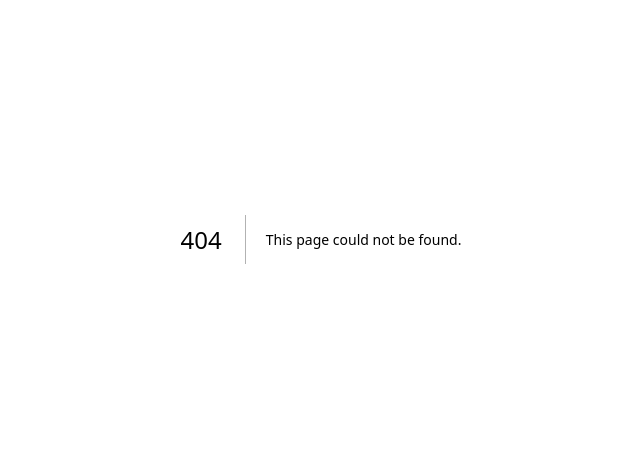
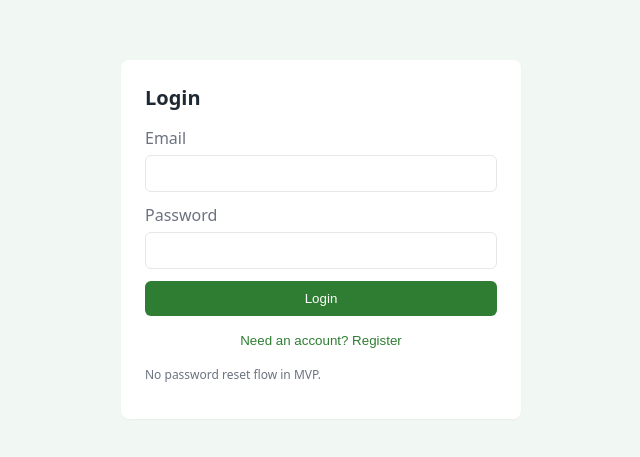
Before and after one commit to sanjanb/k-tech-nain, a Next.js app: page /auth in a window 1280 px wide. Before the commit this address had no page. Shown: the part 161-618 px from the top of the page, without its empty margins (319-959 px from the left). Built offline with nearby package versions, Linux system fonts and the light colour scheme; no server answers.

Commit message:
feat: implement authentication page with login and registration functionality

```diff
--- /dev/null
+++ b/app/auth/page.jsx
@@ -0,0 +1,150 @@
+'use client';
+
+import { useState } from 'react';
+import { useRouter } from 'next/navigation';
+import { auth, db } from '../../lib/firebase';
+import { createUserWithEmailAndPassword, signInWithEmailAndPassword } from 'firebase/auth';
+import { doc, setDoc, getDoc } from 'firebase/firestore';
+
+export default function AuthPage() {
+  const router = useRouter();
+  const [mode, setMode] = useState('login'); // 'login' | 'register'
+  const [name, setName] = useState('');
+  const [email, setEmail] = useState('');
+  const [password, setPassword] = useState('');
+  const [role, setRole] = useState('buyer'); // 'farmer' | 'buyer'
+  const [loading, setLoading] = useState(false);
+  const [error, setError] = useState('');
+
+  const onSubmit = async (e) => {
+    e.preventDefault();
+    setError('');
+    setLoading(true);
+    try {
+      if (mode === 'register') {
+        if (!name.trim()) throw new Error('Name is required');
+        const cred = await createUserWithEmailAndPassword(auth, email.trim(), password);
+        const { uid } = cred.user;
+        await setDoc(doc(db, 'users', uid), {
+          uid,
+          name: name.trim(),
+          email: cred.user.email,
+          role,
+        });
+        // Redirect based on selected role
+        router.replace(role === 'farmer' ? '/farmer' : '/browse');
+      } else {
+        const cred = await signInWithEmailAndPassword(auth, email.trim(), password);
+        const { uid } = cred.user;
+        const snap = await getDoc(doc(db, 'users', uid));
+        if (!snap.exists()) {
+          throw new Error('User profile not found');
+        }
+        const data = snap.data();
+        const userRole = data?.role === 'farmer' ? 'farmer' : 'buyer';
+        router.replace(userRole === 'farmer' ? '/farmer' : '/browse');
+      }
+    } catch (err) {
+      setError(err?.message || 'Something went wrong');
+    } finally {
+      setLoading(false);
+    }
+  };
+
+  return (
+    <div style={{ minHeight: '100vh', display: 'grid', placeItems: 'center', background: '#F1F8F4' }}>
+      <form onSubmit={onSubmit} style={{ width: '100%', maxWidth: 400, background: '#FFFFFF', padding: 24, borderRadius: 8, boxShadow: '0 1px 2px rgba(0,0,0,0.04)' }}>
+        <h1 style={{ margin: 0, marginBottom: 16, color: '#1F2933', fontSize: 20, fontWeight: 600 }}>
+          {mode === 'login' ? 'Login' : 'Register'}
+        </h1>
+
+        {mode === 'register' && (
+          <div style={{ marginBottom: 12 }}>
+            <label style={{ display: 'block', marginBottom: 6, color: '#6B7280' }}>Name</label>
+            <input
+              type="text"
+              value={name}
+              onChange={(e) => setName(e.target.value)}
+              required
+              style={{ width: '100%', padding: '10px 12px', border: '1px solid #E5E7EB', borderRadius: 6 }}
+            />
+          </div>
+        )}
+
+        <div style={{ marginBottom: 12 }}>
+          <label style={{ display: 'block', marginBottom: 6, color: '#6B7280' }}>Email</label>
+          <input
+            type="email"
+            value={email}
+            onChange={(e) => setEmail(e.target.value)}
+            required
+            style={{ width: '100%', padding: '10px 12px', border: '1px solid #E5E7EB', borderRadius: 6 }}
+          />
+        </div>
+
+        <div style={{ marginBottom: 12 }}>
+          <label style={{ display: 'block', marginBottom: 6, color: '#6B7280' }}>Password</label>
+          <input
+            type="password"
+            value={password}
+            onChange={(e) => setPassword(e.target.value)}
+            required
+            style={{ width: '100%', padding: '10px 12px', border: '1px solid #E5E7EB', borderRadius: 6 }}
+          />
+        </div>
+
+        {mode === 'register' && (
+          <div style={{ marginBottom: 16 }}>
+            <label style={{ display: 'block', marginBottom: 6, color: '#6B7280' }}>Role</label>
+            <div style={{ display: 'flex', gap: 16 }}>
+              <label style={{ display: 'flex', gap: 8, alignItems: 'center', color: '#1F2933' }}>
+                <input
+                  type="radio"
+                  name="role"
+                  value="buyer"
+                  checked={role === 'buyer'}
+                  onChange={() => setRole('buyer')}
+                />
+                Buyer
+              </label>
+              <label style={{ display: 'flex', gap: 8, alignItems: 'center', color: '#1F2933' }}>
+                <input
+                  type="radio"
+                  name="role"
+                  value="farmer"
+                  checked={role === 'farmer'}
+                  onChange={() => setRole('farmer')}
+                />
+                Farmer
+              </label>
+            </div>
+          </div>
+        )}
+
+        {error && (
+          <div style={{ color: '#B91C1C', fontSize: 14, marginBottom: 12 }}>{error}</div>
+        )}
+
+        <button
+          type="submit"
+          disabled={loading}
+          style={{ width: '100%', padding: '10px 12px', background: '#2E7D32', color: '#FFFFFF', border: 'none', borderRadius: 6, cursor: 'pointer' }}
+        >
+          {loading ? 'Please wait…' : mode === 'login' ? 'Login' : 'Create account'}
+        </button>
+
+        <div style={{ marginTop: 12, textAlign: 'center' }}>
+          <button
+            type="button"
+            onClick={() => setMode(mode === 'login' ? 'register' : 'login')}
+            style={{ background: 'transparent', border: 'none', color: '#2E7D32', cursor: 'pointer' }}
+          >
+            {mode === 'login' ? 'Need an account? Register' : 'Have an account? Login'}
+          </button>
+        </div>
+
+        <p style={{ marginTop: 16, color: '#6B7280', fontSize: 12 }}>No password reset flow in MVP.</p>
+      </form>
+    </div>
+  );
+}
```
